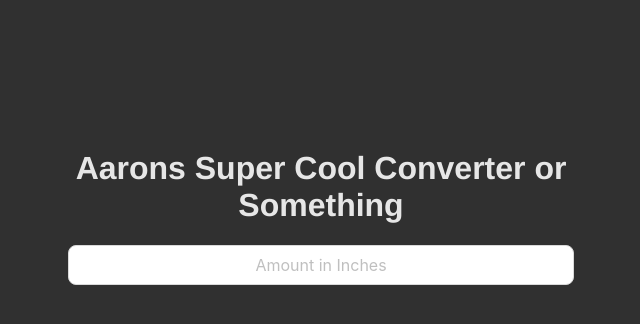
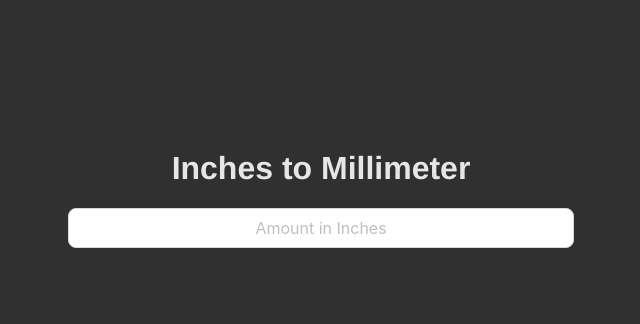
Before and after one commit to Sea-Chels/aarons-converter, a React (Create React App) app: page / in a window 1280 px wide. Shown: the top 324 px of the page, without its empty margins (319-959 px from the left). Built offline with nearby package versions, Linux system fonts and the light colour scheme.

Commit message:
new title

```diff
--- a/src/Components/MainPage.js
+++ b/src/Components/MainPage.js
@@ -56,7 +56,7 @@ useEffect(() => {
   return (
     <div id="main-container">
         {contextHolder}
-        <h1>Aarons Super Cool Converter or Something</h1>
+        <h1>Inches to Millimeter</h1>
         <Input id="main-input" size="large" placeholder="Amount in Inches" value={inchesAmount} onChange={(e) => setInchesAmount(e.target.value)} />
         <p id={errorMessage}>Please make sure to only type numbers.</p>
         { millimetersAmount && (<h2 id="result">{millimetersAmount} Millimeters</h2>)}
```
